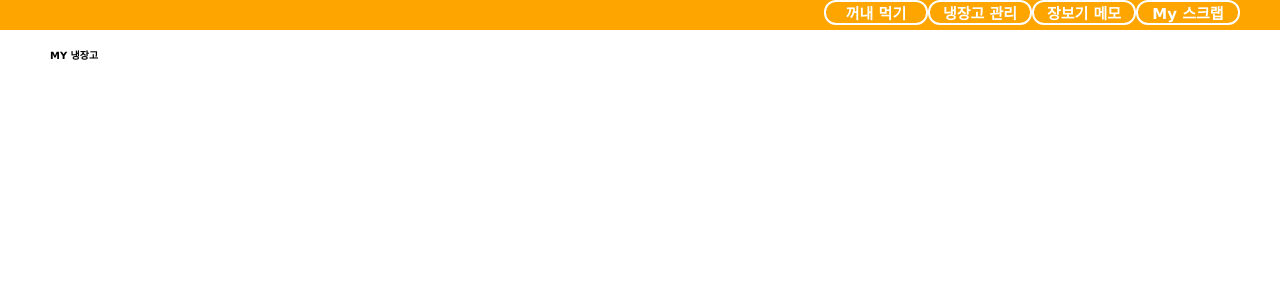
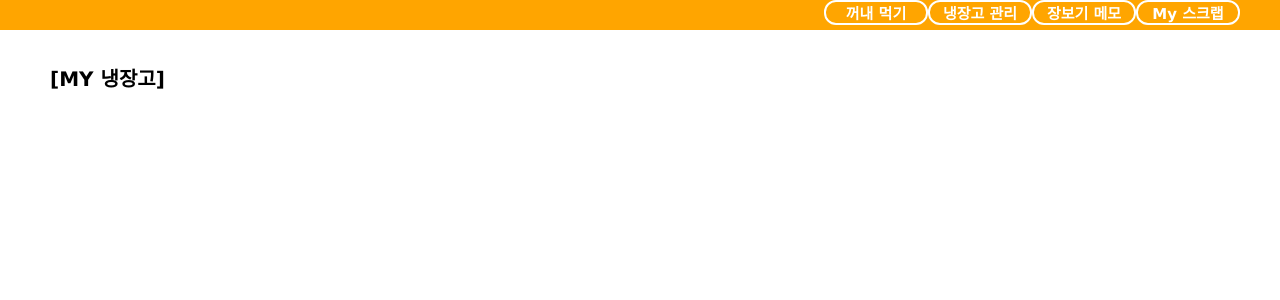
Before and after one commit to KahyeAhn/threemeals, a Django app: page /fridge/ in a window 1280 px wide. Shown: the part 65-365 px from the top of the page. Run offline with Django 3.2, Linux system fonts and the light colour scheme.

Commit message:
fix font size in recom_list

```diff
--- a/fridge/templates/fridge/recom_list.html
+++ b/fridge/templates/fridge/recom_list.html
@@ -26,7 +26,7 @@
             </ul>
     </div>
     <div id="my_fridge">
-        <h5>MY 냉장고</h5>
+        <h5 style="font-size : 20px">[MY 냉장고]</h5>
 
     </div>
 </div>
```
